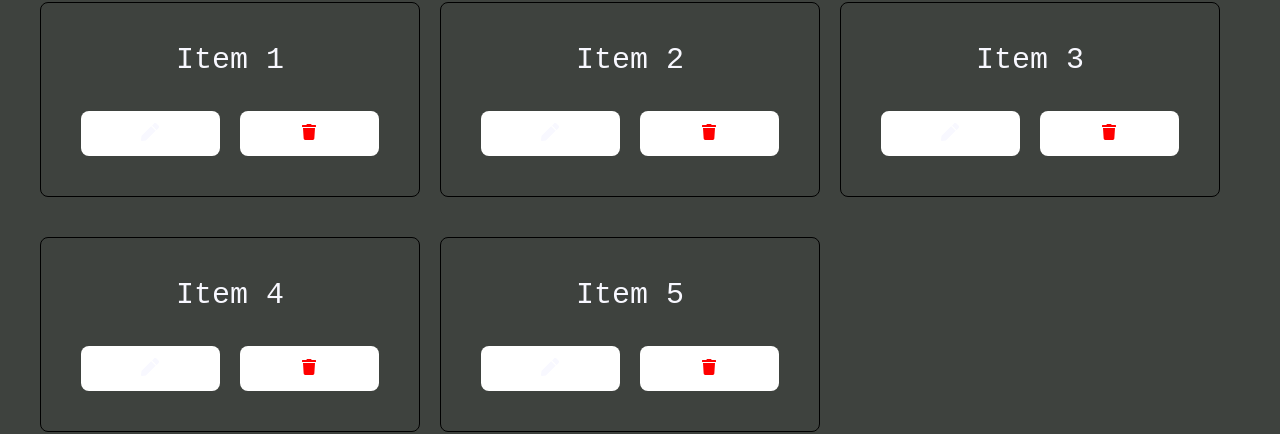
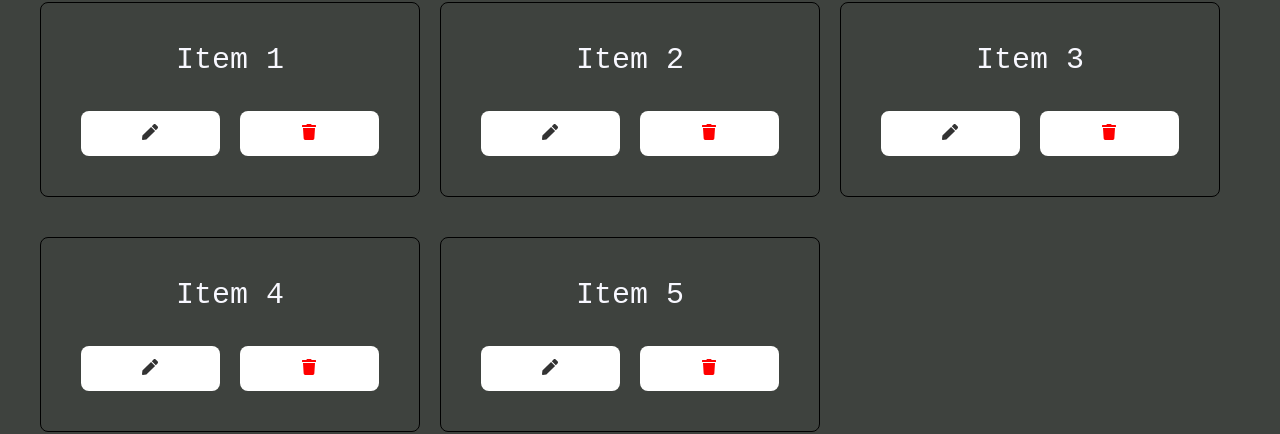
Before and after one commit to camsent/CS230Project4, a React (Vite) app in the folder FrontEnd/frontend-study-app/: page /home in a window 1280 px wide. Shown: the part 165-599 px from the top of the page. Built offline with nearby package versions, Linux system fonts and the light colour scheme.

Commit message:
fixed home page issues

```diff
--- a/FrontEnd/frontend-study-app/src/components/HomePage.css
+++ b/FrontEnd/frontend-study-app/src/components/HomePage.css
@@ -1,3 +1,7 @@
+.container {
+    margin-top: 40px;
+}
+
 h1 {
     color: ghostwhite;
 }
@@ -51,7 +55,7 @@ button {
     text-align: center;
 }
 
-button .icon {
+button .icon1 {
     color: #333;
 }
 
--- a/FrontEnd/frontend-study-app/src/components/HomePage.jsx
+++ b/FrontEnd/frontend-study-app/src/components/HomePage.jsx
@@ -52,7 +52,7 @@ const HomePage = () => {
                   navigate(`/edit/${item.id}`);
                 }}
               >
-                <FaPen className='icon' />
+                <FaPen className='icon1' />
               </button>
               <button
                 onClick={(e) => handleDelete(e, item)}
```
